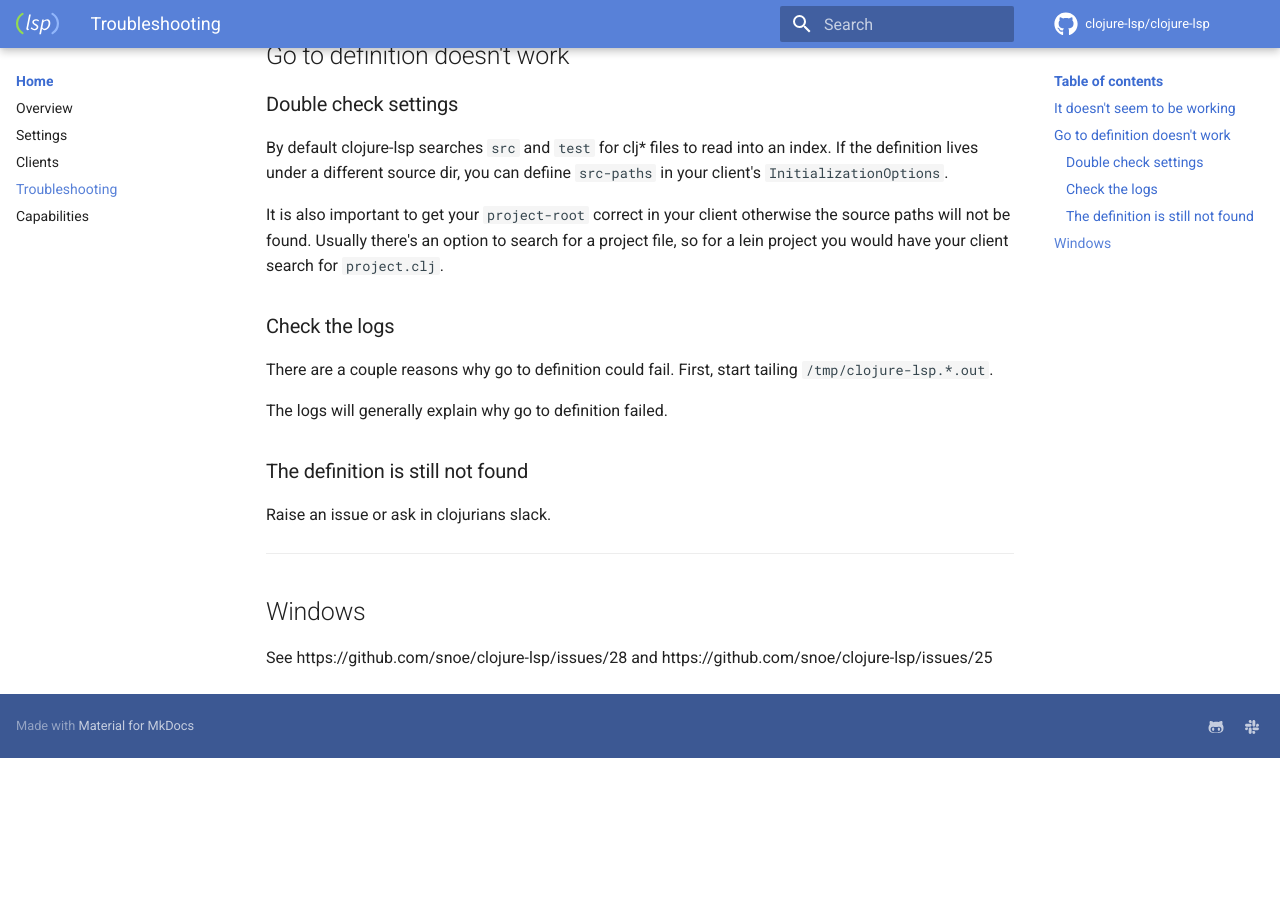
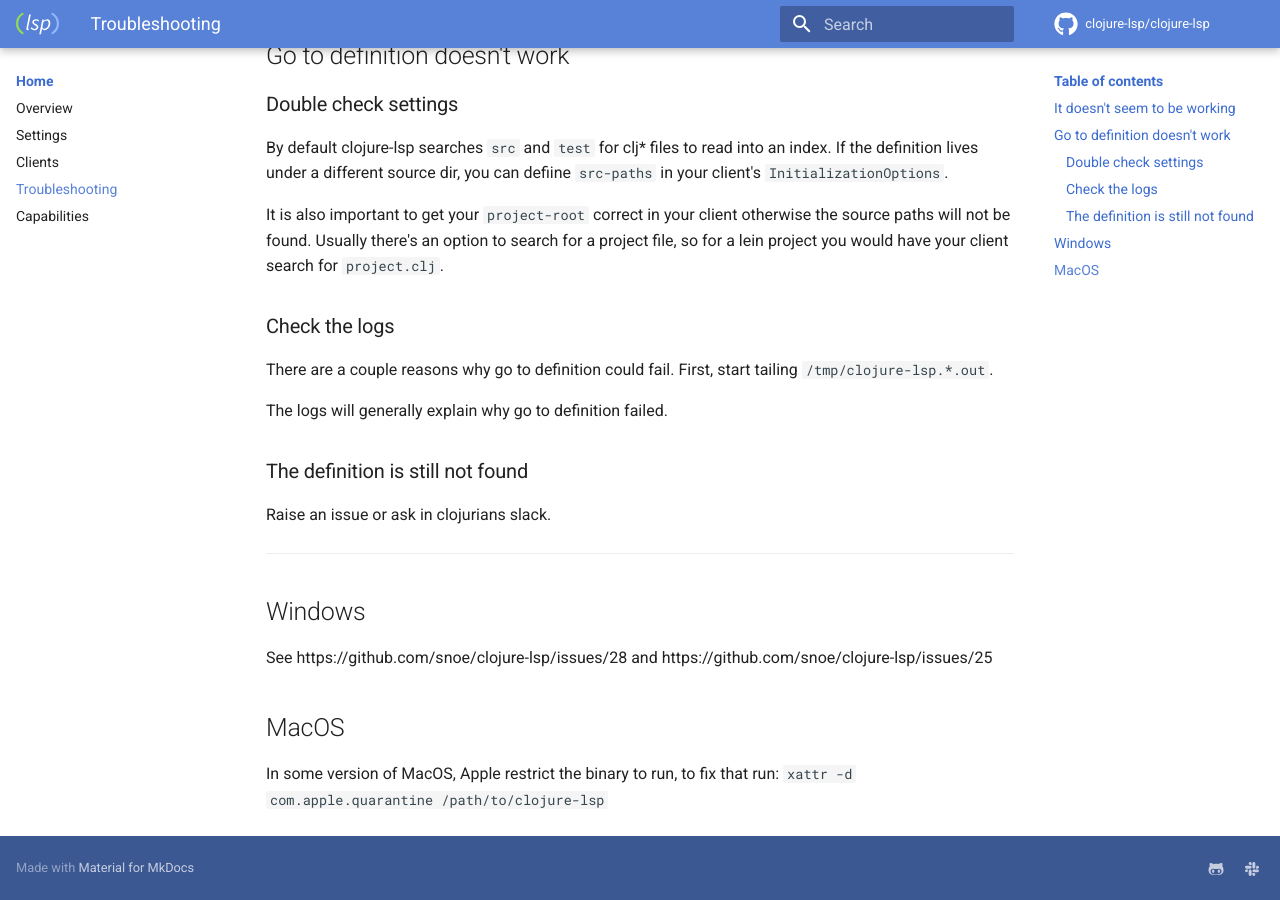
Before and after one commit to clojure-lsp/clojure-lsp, an MkDocs documentation site: the page built from docs/troubleshooting.md, in a window 1280 px wide and 900 px high, scrolled down 694 px. Built offline with MkDocs 1.6.1 and Material for MkDocs 9.7.7, drawn with Linux system fonts in a browser that asks for light colours; comment, search, counter and statistics services are not loaded; before the commit the page ends 1452 px from its top, so only the background shows below that.

Commit message:
[docs] update troubleshooting for macos users

```diff
--- a/docs/troubleshooting.md
+++ b/docs/troubleshooting.md
@@ -47,3 +47,7 @@ Raise an issue or ask in clojurians slack.
 ## Windows
 
 See https://github.com/snoe/clojure-lsp/issues/28 and https://github.com/snoe/clojure-lsp/issues/25
+
+## MacOS
+
+In some version of MacOS, Apple restrict the binary to run, to fix that run: `xattr -d com.apple.quarantine /path/to/clojure-lsp`
```
